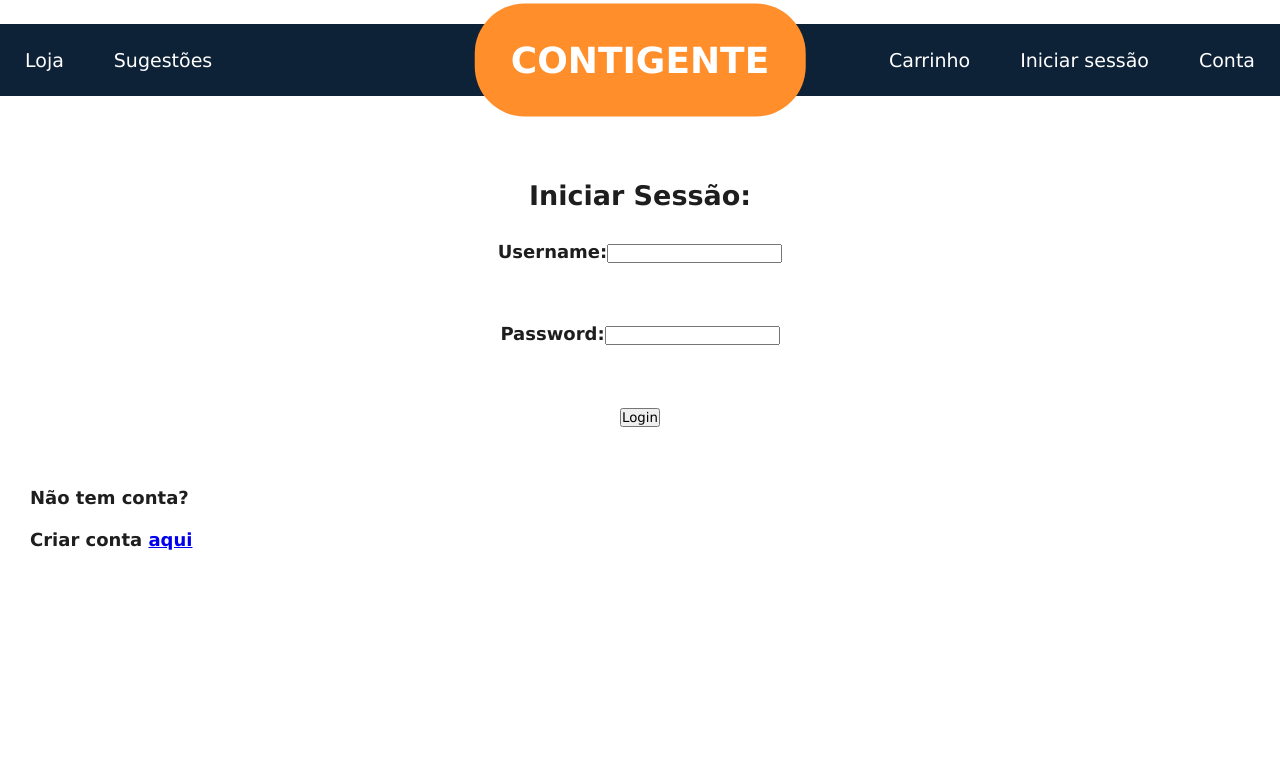
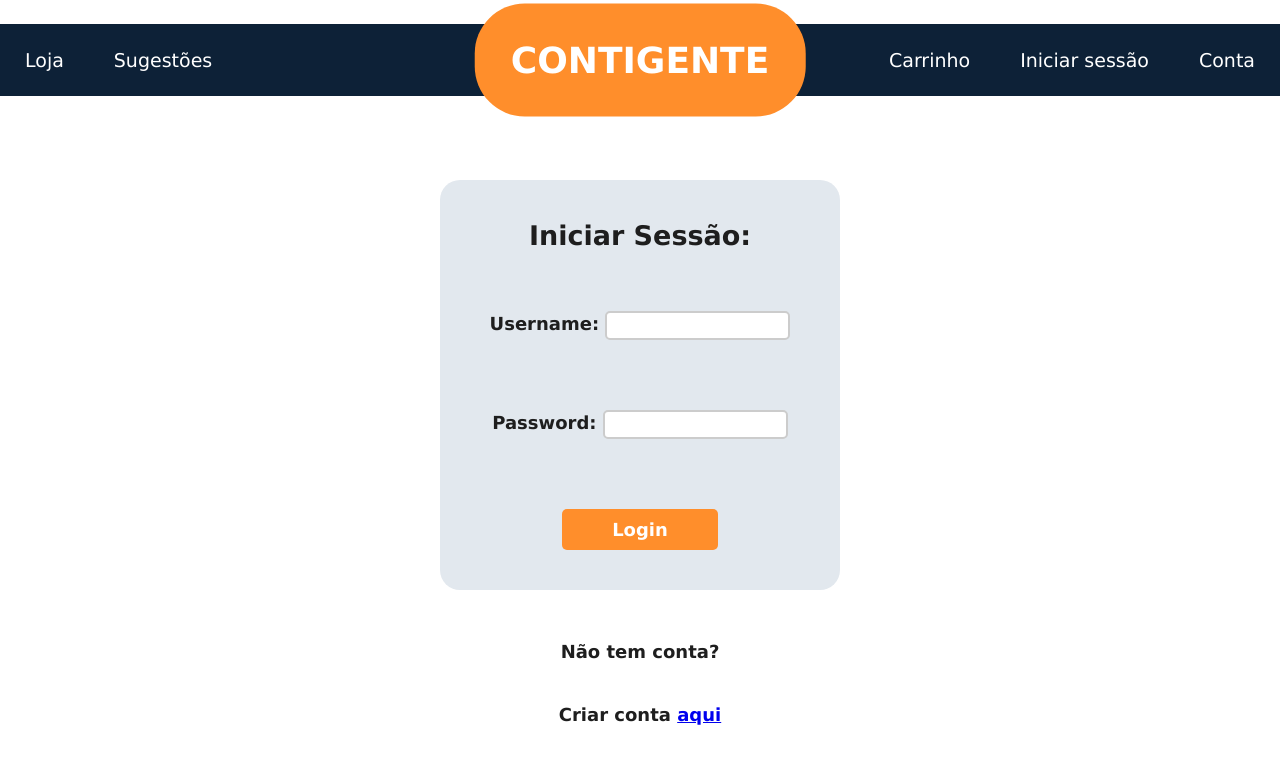
Before and after one commit to DavidRaposo340/Contigente, a PHP site: page /paginas_form/geral/form_login.php in a window 1280 px wide. Shown: the top 764 px of the page. Run offline with PHP 8.4, Linux system fonts and the light colour scheme.

Commit message:
form_login - v1

```diff
--- a/css/style.css
+++ b/css/style.css
@@ -269,8 +269,61 @@ nav {
   font-size: 19px;
 }
 /*--------------- Form Login ---------------**/
+.container-login{
+  display: block;
+  align-items: center;
+  text-align: center;
+}
 .form-login{
   display: block;
+  align-items: center;
   text-align: center;
+  margin-left: auto;
+  margin-right: auto;
   margin-top: 120px;
+  width: 400px;
+  background-color: #e2e8ee;
+  border-radius: 20px;
+  padding-bottom: 10px;
 }
+.form-login h2{
+  padding: 40px;
+  padding-bottom: 20px;
+}
+.form-login p{
+  margin-top: 10px;
+}
+.form-login input[type=submit] {
+  font-size: 18px;
+  font-weight: 600;
+  color: #ffffff;
+  padding:10px 50px;
+  background: #ff8e2b;
+  border:0 none;
+  cursor:pointer;
+  -webkit-border-radius: 5px;
+  border-radius: 5px;
+}
+.form-login input[type=text] {
+  padding:5px;
+  border:2px solid #ccc;
+  -webkit-border-radius: 5px;
+  border-radius: 5px;
+}
+
+.form-login input[type=text]:focus {
+  border-color:rgb(51, 51, 51);
+}
+.form-login input[type=password] {
+  padding:5px;
+  border:2px solid #ccc;
+  -webkit-border-radius: 5px;
+  border-radius: 5px;
+}
+
+.form-login input[type=password]:focus {
+  border-color:#333;
+}
+.form-login label{
+
+}
--- a/paginas_form/geral/form_login.php
+++ b/paginas_form/geral/form_login.php
@@ -17,27 +17,34 @@
     ?>
   </div>
 
-
+  <div class="container-login">
     <div class="form-login">
       <h2>Iniciar Sessão:</h2>
 
       <form method="post" action="../../acoes/action_validar_login.php">
-      <p><label for="username">Username:</label><input type="text" name="username"/> </p>
-      <p><label for="password">Password:</label><input type="password" name="password"/> </p>
-      <p><input type="submit" value="Login" /> </p>
+        <p>
+          <label for="username">Username:</label>
+          <input type="text" name="username"/>
+        </p>
+        <p>
+          <label for="password">Password:</label>
+          <input type="password" name="password"/>
+        </p>
+        <p>
+          <input type="submit" value="Login" />
+        </p>
       </form>
     </div>
-
     <p>
+    <br>
       Não tem conta?
+      <br>
       <br>
       <br>
 
       Criar conta <a href="form_criar_conta.php"> aqui</a>
-    <br>
-    <br>
     </p>
-
+  </div>
   <?php
     /*
         //validar qual foi o erro que aconteceu
```
Lines whose indentation alone changed are shown as unchanged.
